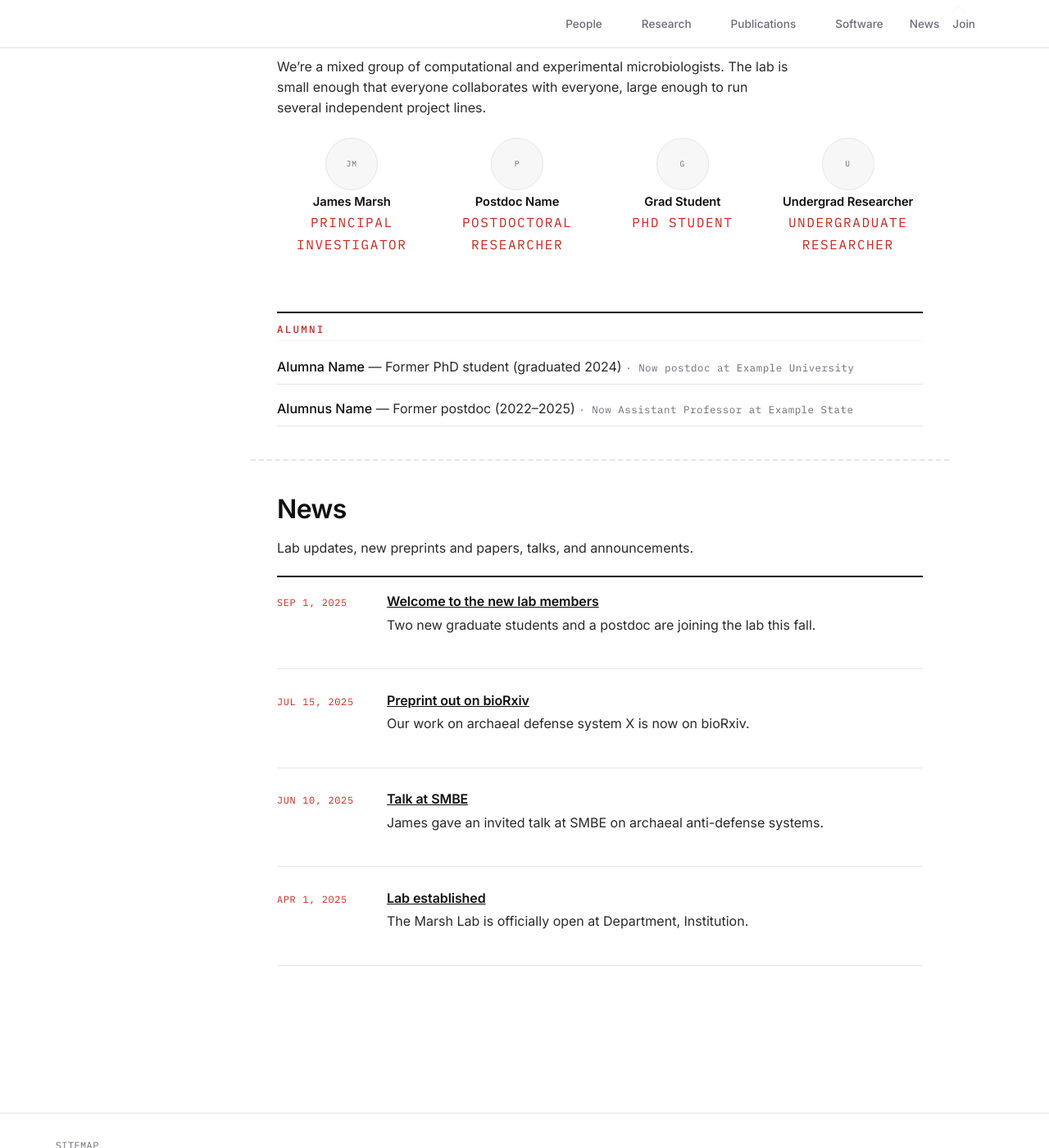
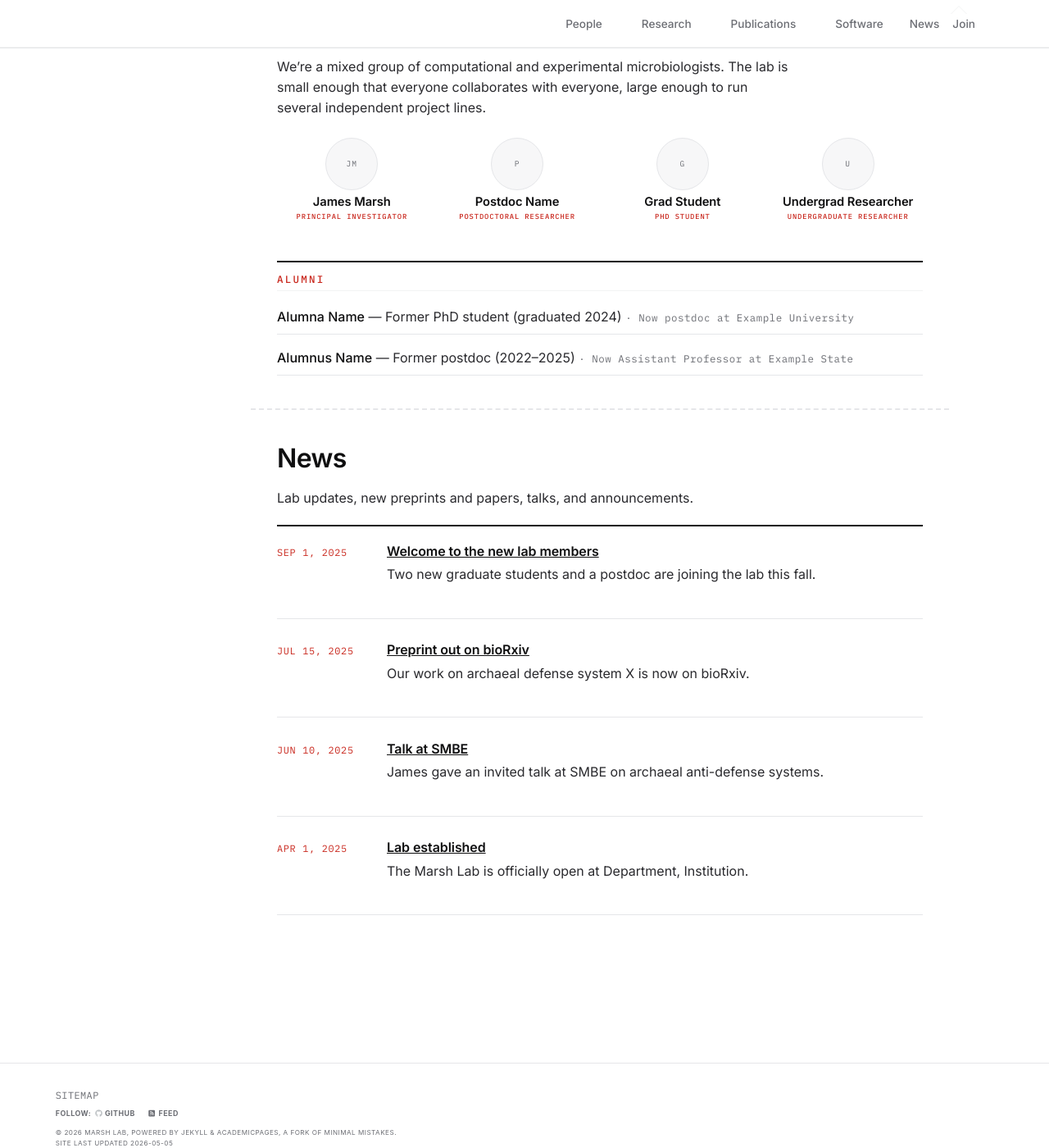
Before and after one commit to marshomics/marshomics.github.io, a Jekyll site: the page built from _pages/about.md, in a window 1280 px wide and 1400 px high, scrolled down 534 px. Shown: the whole window at 82% size. Built offline with Jekyll 4.4.1, drawn with Linux system fonts in a browser that asks for light colours; a script bundle is joined from its source files by our own code; library files that are not in the unit come from our copies.

Commit message:
Update _overrides.scss

```diff
--- a/_sass/_overrides.scss
+++ b/_sass/_overrides.scss
@@ -897,13 +897,21 @@ hr {
   border-bottom: none;
   padding-bottom: 0;
 }
-.alt-person__role {
-  font-family: var(--jm-font-mono);
-  font-size: 0.5rem;                   /* much smaller per user feedback */
-  text-transform: uppercase;
-  letter-spacing: 0.1em;
-  color: var(--jm-accent-2);
-  margin: 0;
+/* The selector .alt-person__role wasn't winning over academicpages's
+   archive-page <p> styling (which forces 1rem). Use a more-specific
+   selector + !important so the role label renders at the small mono
+   small-cap size from the preview. */
+.alt-person .alt-person__role,
+.alt-people .alt-person__role,
+p.alt-person__role {
+  font-family: var(--jm-font-mono) !important;
+  font-size: 0.55rem !important;       /* ≈ 8.8px at 16px root — matches preview at this viewport */
+  font-weight: 500 !important;
+  text-transform: uppercase !important;
+  letter-spacing: 0.1em !important;
+  color: var(--jm-accent-2) !important;
+  margin: 0 !important;
+  line-height: 1.4 !important;
 }
 .alt-person__bio { display: none; }
 .alt-person__links { display: none; }
```
